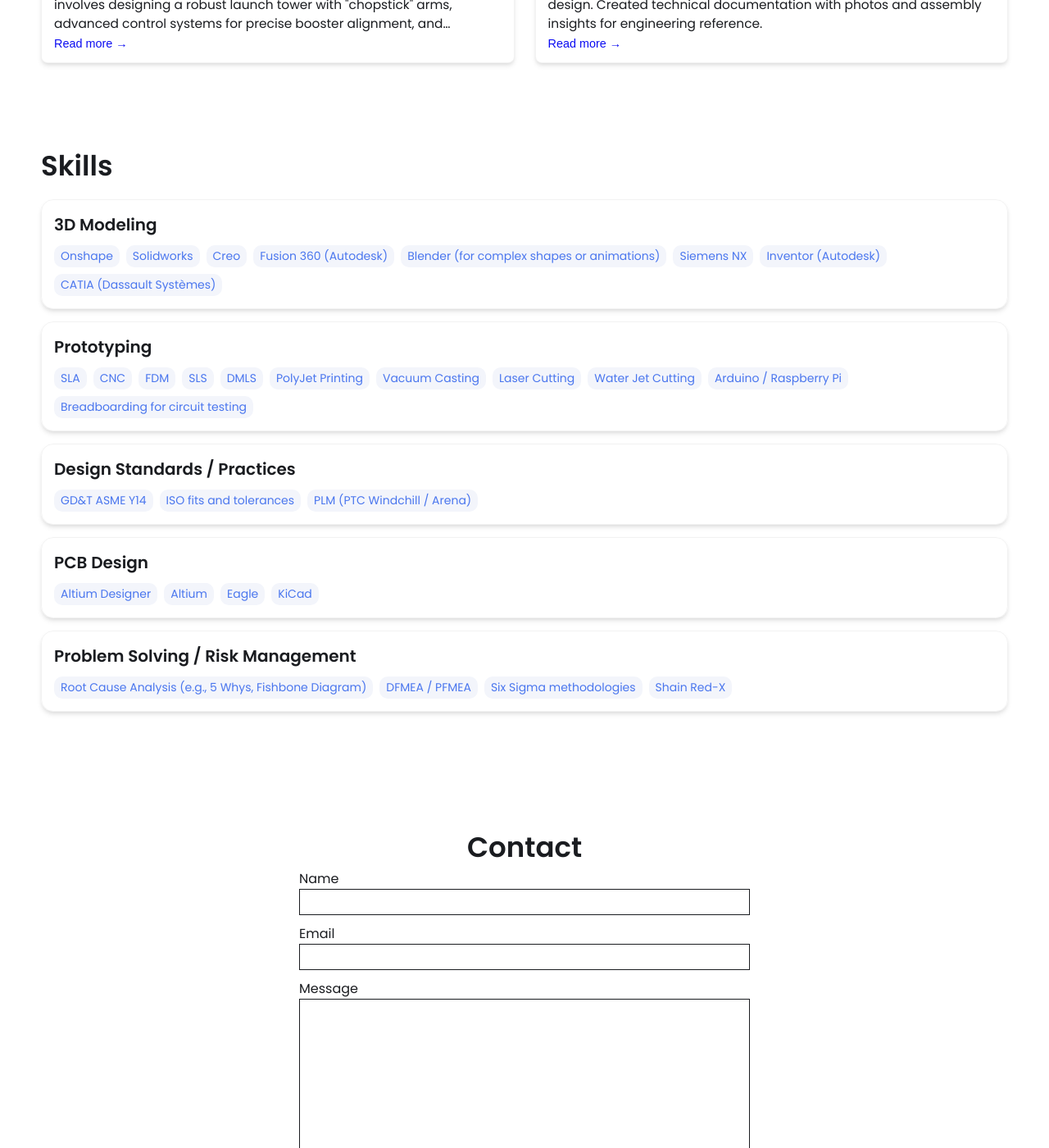
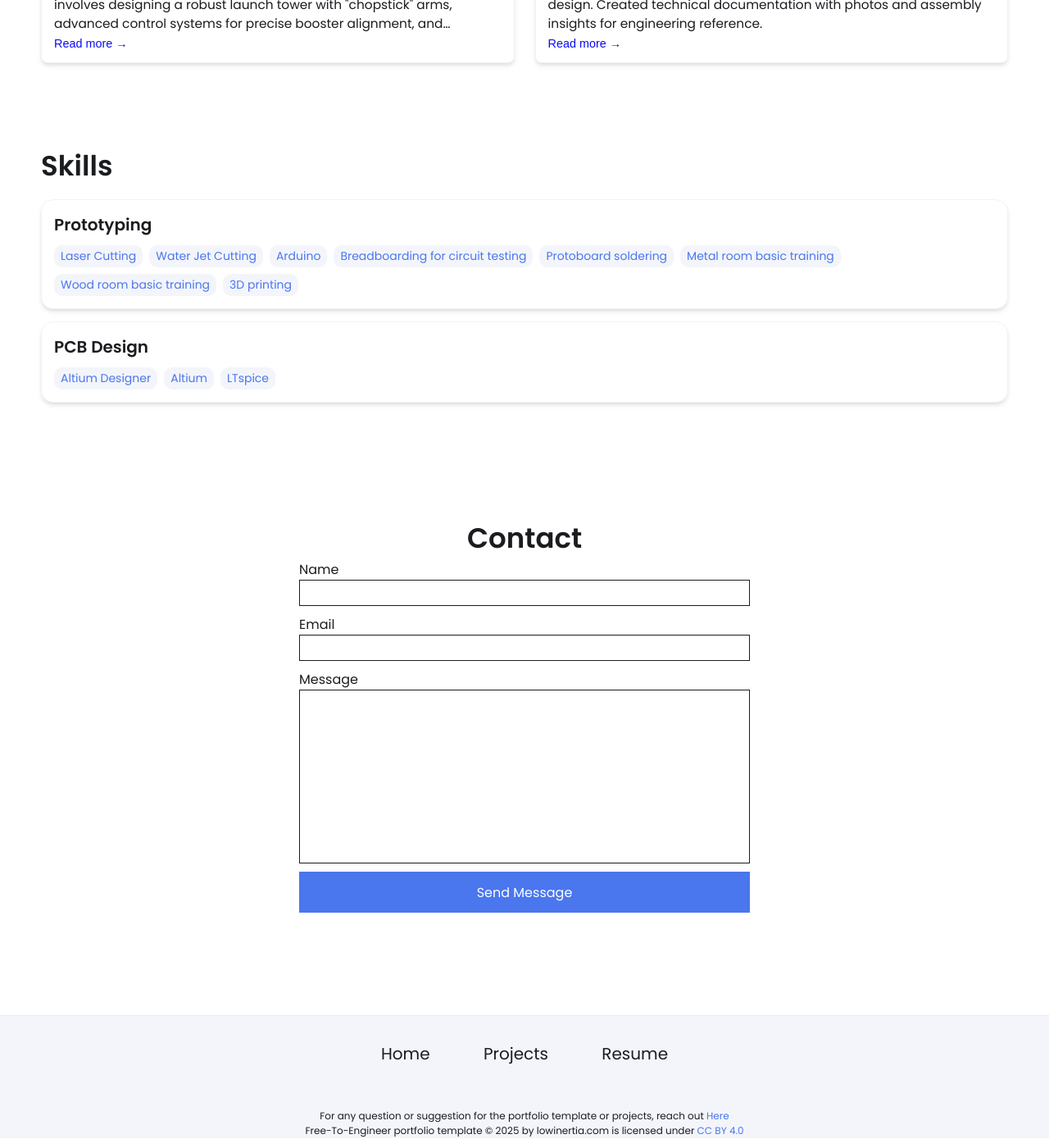
Before and after one commit to Maxgoodman07/Maxgoodman07.github.io, a Jekyll site: the page built from index.html, in a window 1280 px wide and 1400 px high, scrolled down 1449 px. Shown: the whole window at 82% size. Built offline with Jekyll 4.4.1, drawn with Linux system fonts in a browser that asks for light colours.

Commit message:
Update _config.yml

```diff
--- a/_config.yml
+++ b/_config.yml
@@ -46,46 +46,21 @@ external-links:    # input only your own url slug. The icons with missing entrie
 
 # Skills Section - Add the list of your Skills by categories/tools. The indentation for each level needs to be precise.
 skills:
-  - category: 3D Modeling
-    tools:
-    - Onshape
-    - Solidworks
-    - Creo
-    - Fusion 360 (Autodesk)
-    - Blender (for complex shapes or animations)
-    - Siemens NX
-    - Inventor (Autodesk)
-    - CATIA (Dassault Systèmes)
   - category: Prototyping
     tools:
-    - SLA
-    - CNC
-    - FDM
-    - SLS
-    - DMLS
-    - PolyJet Printing
-    - Vacuum Casting
     - Laser Cutting
     - Water Jet Cutting
-    - Arduino / Raspberry Pi
+    - Arduino
     - Breadboarding for circuit testing
-  - category: Design Standards / Practices
-    tools:
-    - GD&T ASME Y14
-    - ISO fits and tolerances
-    - PLM (PTC Windchill / Arena)
+    - Protoboard soldering
+    - Metal room basic training
+    - Wood room basic training
+    - 3D printing
   - category: PCB Design
     tools:
     - Altium Designer
     - Altium
-    - Eagle
-    - KiCad
-  - category: Problem Solving / Risk Management
-    tools:
-    - Root Cause Analysis (e.g., 5 Whys, Fishbone Diagram)
-    - DFMEA / PFMEA
-    - Six Sigma methodologies
-    - Shain Red-X
+    - LTspice
 
 
 # Contact Form Setup. Setup an account and copy over the key. When someone fills out the form, it will be received in your email.
```
